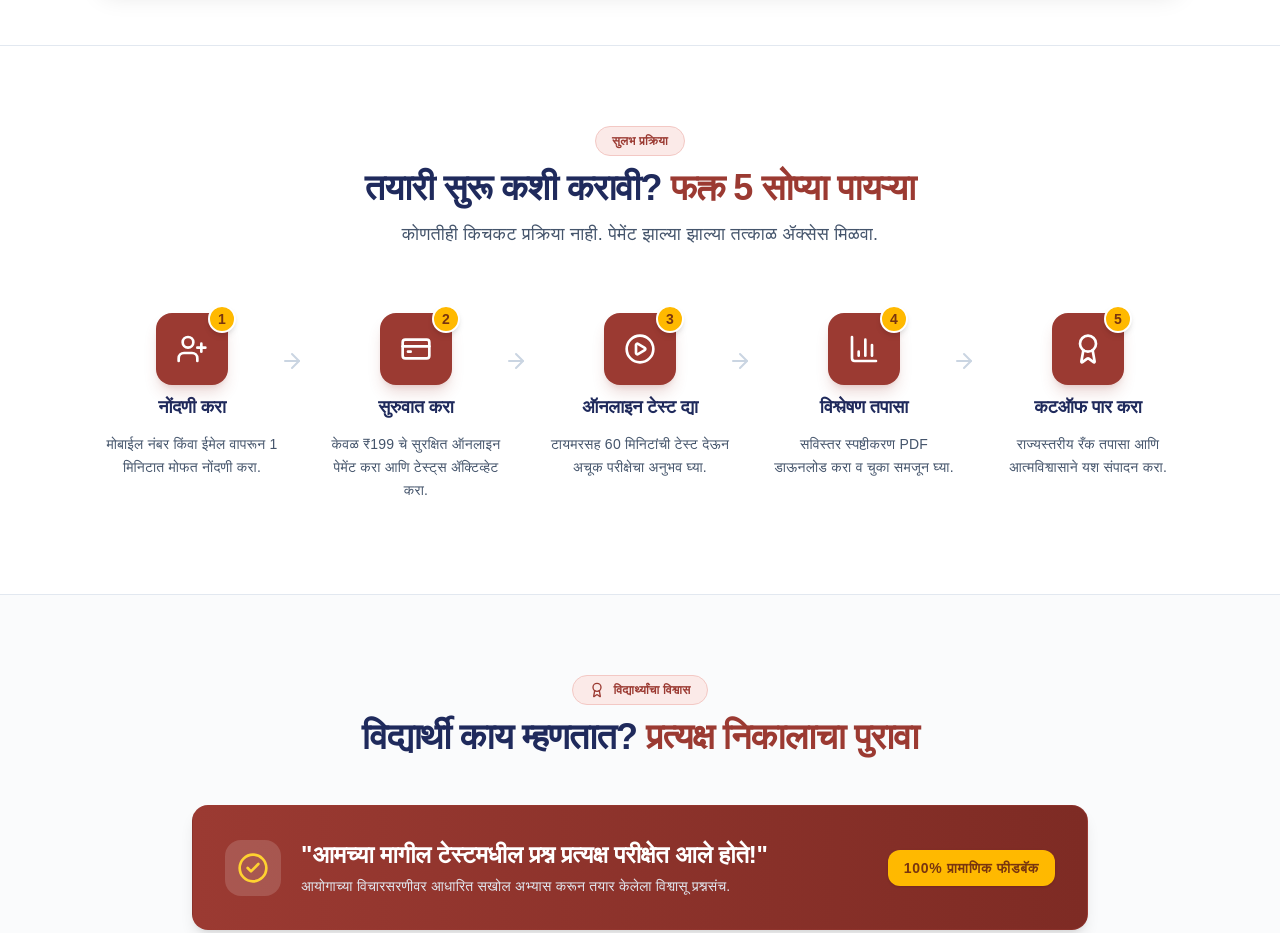
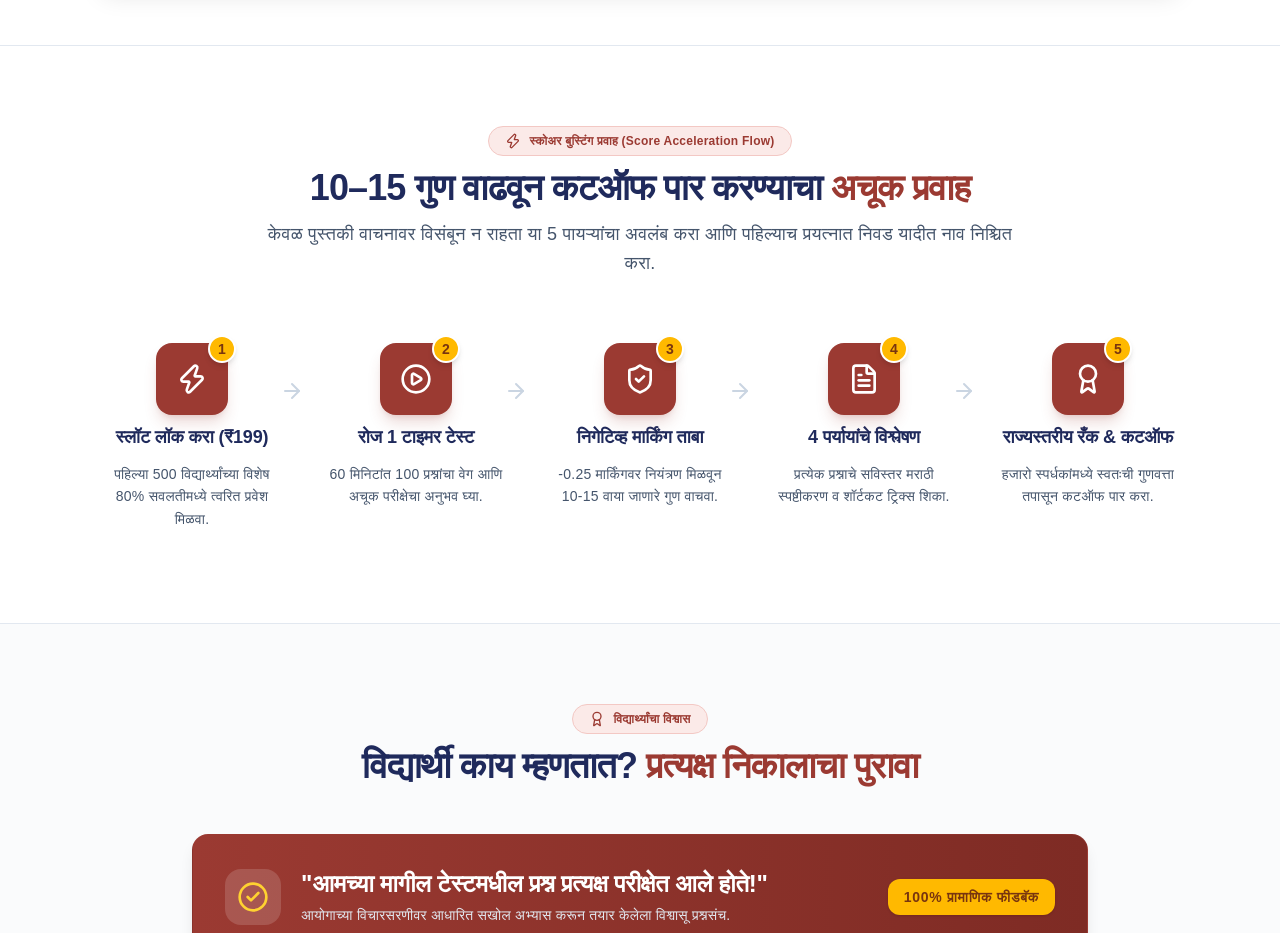
Before and after one commit to amoldinkar9/mpscexam, a Next.js app: page / in a window 1280 px wide. Shown: the part 5280-6213 px from the top of the page. Built offline with nearby package versions, Linux system fonts and the light colour scheme; a web font is replaced by a local one.

Commit message:
docs(fomo): document FOMO strategy statement & conversion flow in memory.md and update on-page score acceleration flow

```diff
--- a/src/components/HowItWorks.tsx
+++ b/src/components/HowItWorks.tsx
@@ -1,35 +1,35 @@
-import { ArrowRight, UserPlus, CreditCard, PlayCircle, BarChart3, Award } from "lucide-react";
+import { ArrowRight, Zap, PlayCircle, ShieldCheck, FileText, Award } from "lucide-react";
 
 export function HowItWorks() {
   const steps = [
     {
       num: "1",
-      title: "नोंदणी करा",
-      desc: "मोबाईल नंबर किंवा ईमेल वापरून 1 मिनिटात मोफत नोंदणी करा.",
-      icon: UserPlus
+      title: "स्लॉट लॉक करा (₹199)",
+      desc: "पहिल्या 500 विद्यार्थ्यांच्या विशेष 80% सवलतीमध्ये त्वरित प्रवेश मिळवा.",
+      icon: Zap
     },
     {
       num: "2",
-      title: "सुरुवात करा",
-      desc: "केवळ ₹199 चे सुरक्षित ऑनलाइन पेमेंट करा आणि टेस्ट्स ॲक्टिव्हेट करा.",
-      icon: CreditCard
+      title: "रोज 1 टाइमर टेस्ट",
+      desc: "60 मिनिटांत 100 प्रश्नांचा वेग आणि अचूक परीक्षेचा अनुभव घ्या.",
+      icon: PlayCircle
     },
     {
       num: "3",
-      title: "ऑनलाइन टेस्ट द्या",
-      desc: "टायमरसह 60 मिनिटांची टेस्ट देऊन अचूक परीक्षेचा अनुभव घ्या.",
-      icon: PlayCircle
+      title: "निगेटिव्ह मार्किंग ताबा",
+      desc: "-0.25 मार्किंगवर नियंत्रण मिळवून 10-15 वाया जाणारे गुण वाचवा.",
+      icon: ShieldCheck
     },
     {
       num: "4",
-      title: "विश्लेषण तपासा",
-      desc: "सविस्तर स्पष्टीकरण PDF डाऊनलोड करा व चुका समजून घ्या.",
-      icon: BarChart3
+      title: "4 पर्यायांचे विश्लेषण",
+      desc: "प्रत्येक प्रश्नाचे सविस्तर मराठी स्पष्टीकरण व शॉर्टकट ट्रिक्स शिका.",
+      icon: FileText
     },
     {
       num: "5",
-      title: "कटऑफ पार करा",
-      desc: "राज्यस्तरीय रँक तपासा आणि आत्मविश्वासाने यश संपादन करा.",
+      title: "राज्यस्तरीय रँक & कटऑफ",
+      desc: "हजारो स्पर्धकांमध्ये स्वतःची गुणवत्ता तपासून कटऑफ पार करा.",
       icon: Award
     }
   ];
@@ -41,13 +41,14 @@ export function HowItWorks() {
         {/* Section Header */}
         <div className="text-center max-w-3xl mx-auto mb-16 space-y-3">
           <div className="inline-flex items-center gap-2 px-4 py-1.5 rounded-full bg-[#fbeae8] text-[#9B3A32] text-xs font-bold border border-[#f3c8c4]">
-            <span>सुलभ प्रक्रिया</span>
+            <Zap className="w-4 h-4" />
+            <span>स्कोअर बुस्टिंग प्रवाह (Score Acceleration Flow)</span>
           </div>
           <h2 className="text-3xl sm:text-4xl font-extrabold text-[#1F2A5C] tracking-tight">
-            तयारी सुरू कशी करावी? <span className="text-[#9B3A32]">फक्त 5 सोप्या पायऱ्या</span>
+            10–15 गुण वाढवून कटऑफ पार करण्याचा <span className="text-[#9B3A32]">अचूक प्रवाह</span>
           </h2>
           <p className="text-base sm:text-lg text-slate-600 leading-relaxed">
-            कोणतीही किचकट प्रक्रिया नाही. पेमेंट झाल्या झाल्या तत्काळ ॲक्सेस मिळवा.
+            केवळ पुस्तकी वाचनावर विसंबून न राहता या 5 पायऱ्यांचा अवलंब करा आणि पहिल्याच प्रयत्नात निवड यादीत नाव निश्चित करा.
           </p>
         </div>
 
```
Also changed, not shown: graphify-out/cache/stat-index.json (+1 -1 lines), graphify-out/manifest.json, 1 other file (tests, documents, lock files or other folders).
